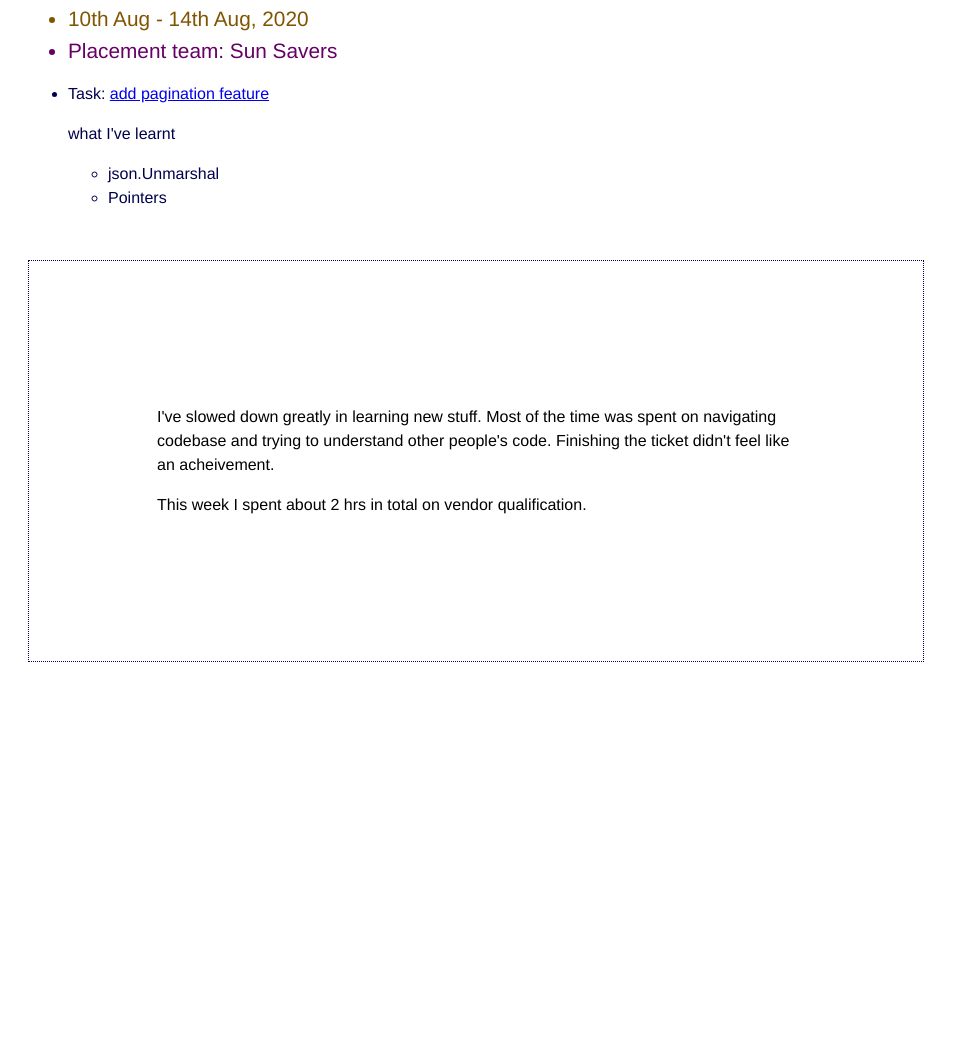
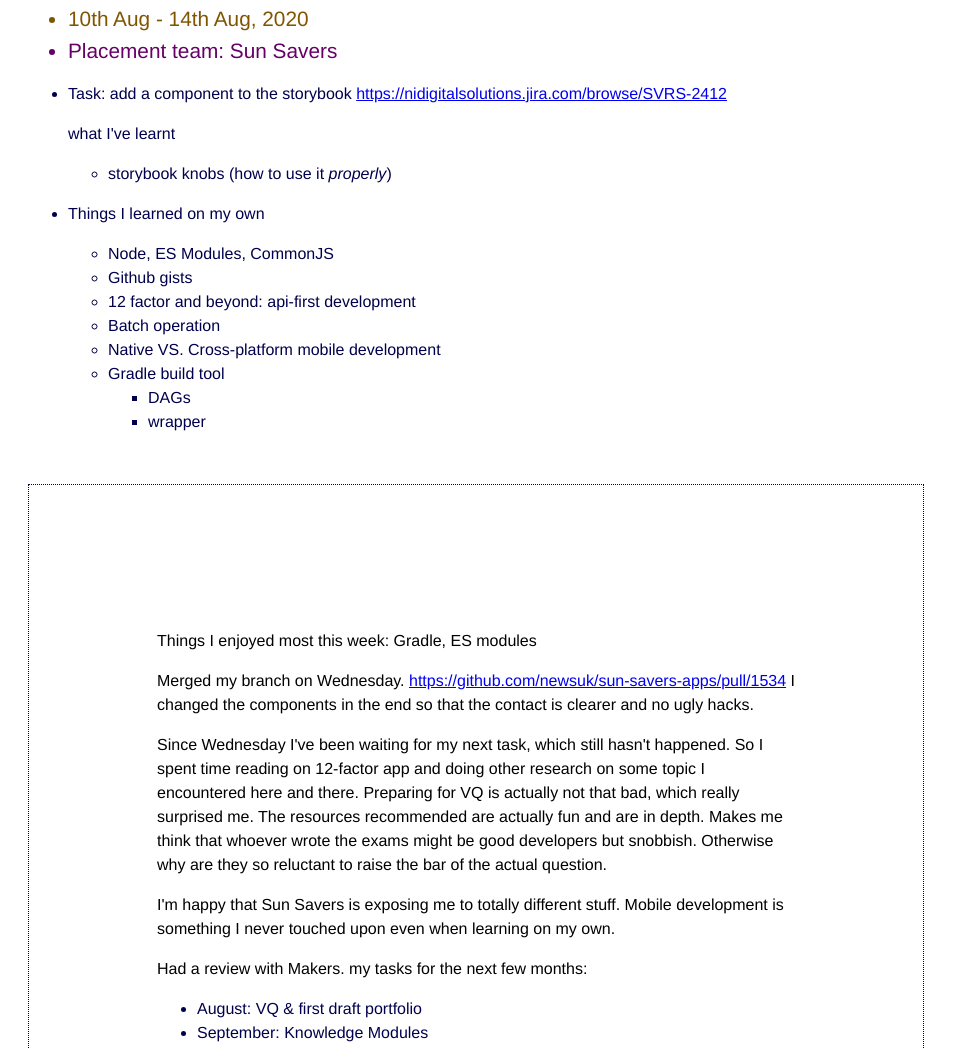
Before and after one commit to LXie-Saintex/placement-retro, a website: page html/week16.html in a window 1280 px wide. Shown: the part 83-1131 px from the top of the page, without its empty margins (0-959 px from the left). Before the commit the page ends 823 px from the top, so only its background shows below. Drawn offline with Linux system fonts and the light colour scheme.

Commit message:
modified week16

```diff
--- a/html/week16.html
+++ b/html/week16.html
@@ -9,21 +9,61 @@
             <li class="date">10th Aug - 14th Aug, 2020</li>
             <li class="team">Placement team: Sun Savers</li>
             <li>
-                <p>Task: <a href="https://nidigitalsolutions.jira.com/browse/MAIN-1846">add pagination feature</a></p>
+                <p>Task: add a component to the storybook <a href="https://nidigitalsolutions.jira.com/browse/SVRS-2412">https://nidigitalsolutions.jira.com/browse/SVRS-2412</a></p>
                 <p>what I've learnt</p>
                 <ul>
-                    <li>json.Unmarshal</li>
-                    <li>Pointers</li>
+                    <li>storybook knobs (how to use it <em>properly</em>)</li>
+                </ul>
+            </li>
+            <li>
+                <p>Things I learned on my own</p>
+                <ul>
+                    <li>
+                        Node, ES Modules, CommonJS
+                    </li>
+                    <li>
+                        Github gists
+                    </li>
+                    <li>
+                        12 factor and beyond: api-first development
+                    </li>
+                    <li>
+                        Batch operation
+                    </li>
+                    <li>
+                        Native VS. Cross-platform mobile development
+                    </li>
+                    <li>
+                        Gradle build tool
+                        <ul>
+                            <li>DAGs</li>
+                            <li>wrapper</li>
+                        </ul>
+                    </li>
                 </ul>
             </li>
         </ul>
         <article>
+            <p>Things I enjoyed most this week: Gradle, ES modules</p>
             <p>
-                I've slowed down greatly in learning new stuff. Most of the time was spent on navigating codebase
-                and trying to understand other people's code. Finishing the ticket didn't feel like an acheivement.
+                Merged my branch on Wednesday. <a href="https://github.com/newsuk/sun-savers-apps/pull/1534">https://github.com/newsuk/sun-savers-apps/pull/1534</a>
+                I changed the components in the end so that the contact is clearer and no ugly hacks.
             </p>
             <p>
-                This week I spent about 2 hrs in total on vendor qualification.
+                Since Wednesday I've been waiting for my next task, which still hasn't happened. So I spent time reading on 12-factor app and doing
+                other research on some topic I encountered here and there. Preparing for VQ is actually not that bad, which really surprised me.
+                The resources recommended are actually fun and are in depth. Makes me think that whoever wrote the exams might be good developers but snobbish.
+                Otherwise why are they so reluctant to raise the bar of the actual question.
+            </p>
+            <p>
+                I'm happy that Sun Savers is exposing me to totally different stuff. Mobile development is something I never touched upon even when learning on my own.
+            </p>
+            <p>
+                Had a review with Makers. my tasks for the next few months:
+                <ul>
+                    <li>August: VQ & first draft portfolio</li>
+                    <li>September: Knowledge Modules</li>
+                </ul>
             </p>
         </article>
     </body>
```
